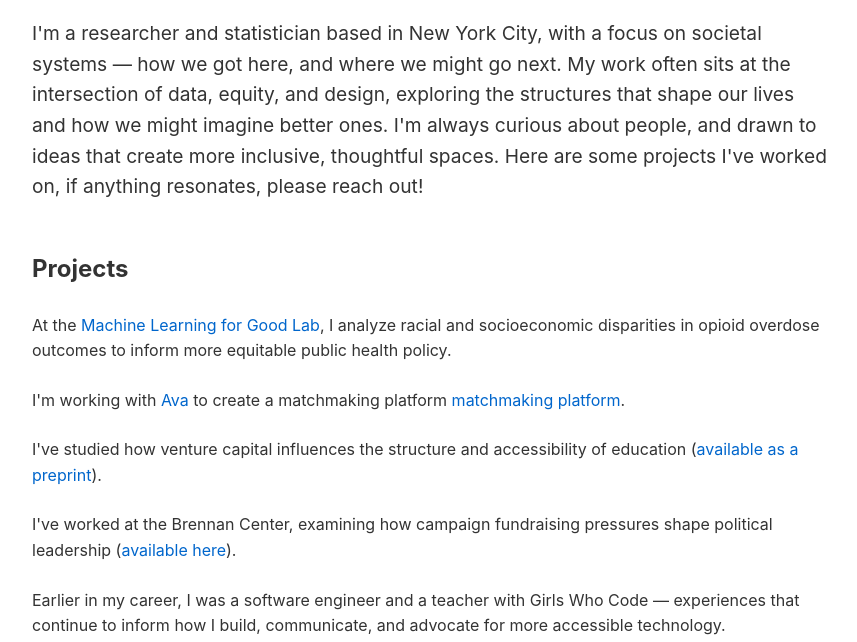
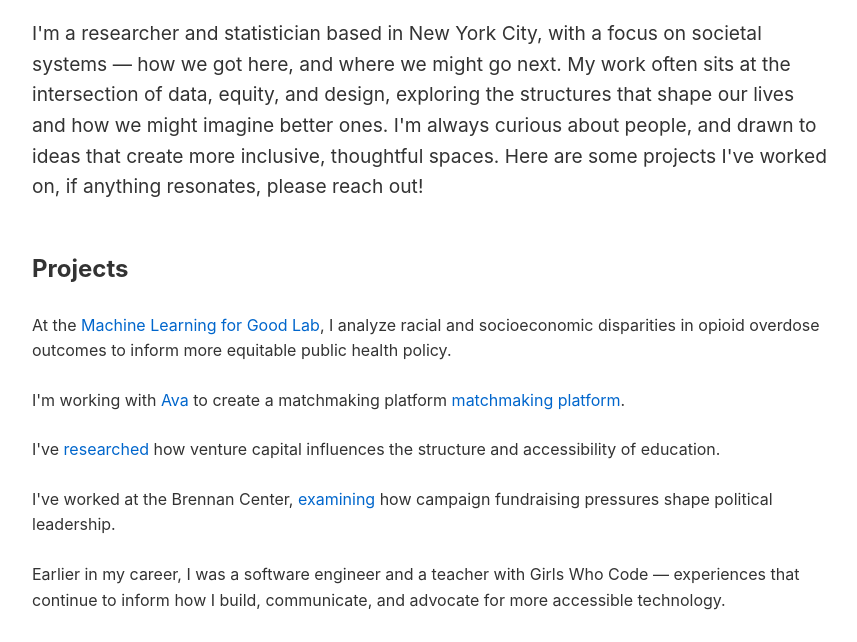
Before and after one commit to sphdng/sphdng.github.io, a plain HTML site: page index.html in a window 1280 px wide. Shown: the part 137-779 px from the top of the page, without its empty margins (208-1065 px from the left). Drawn offline with Linux system fonts and the light colour scheme.

Commit message:
more cleanup

```diff
--- a/index.html
+++ b/index.html
@@ -84,12 +84,10 @@
                 I'm working with <a href="https://www.avabear.xyz/">Ava</a> to create a matchmaking platform <a href="https://www.sfgate.com/sf-culture/article/sf-dating-service-bookbear-express-19511135.php">matchmaking platform</a>.
             </li>
             <li>
-                I've studied how venture capital influences the structure and accessibility of education
-                (<a href="https://doi.org/10.31235/osf.io/pekyg">available as a preprint</a>).
+                I've <a href="https://doi.org/10.31235/osf.io/pekyg">researched</a> how venture capital influences the structure and accessibility of education.
             </li>
             <li>
-                I've worked at the Brennan Center, examining how campaign fundraising pressures shape political leadership
-                (<a href="https://www.brennancenter.org/our-work/analysis-opinion/how-money-shapes-pathways-power-congress">available here</a>).
+                I've worked at the Brennan Center, <a href="https://www.brennancenter.org/our-work/analysis-opinion/how-money-shapes-pathways-power-congress">examining</a> how campaign fundraising pressures shape political leadership.
             </li>
             <li>
                 Earlier in my career, I was a software engineer and a teacher with Girls Who Code —
```
